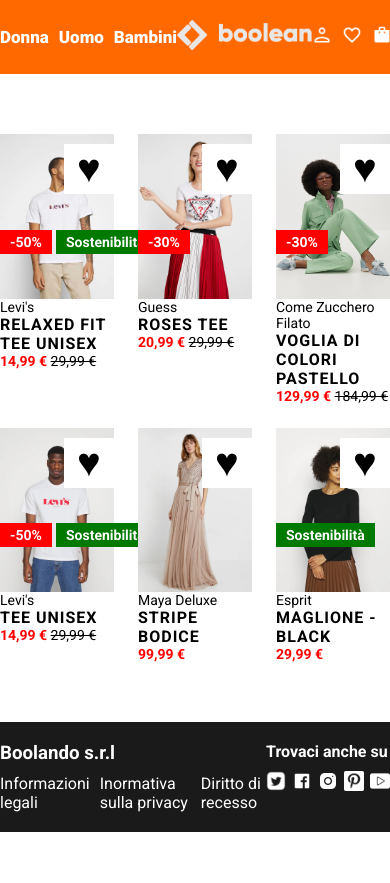
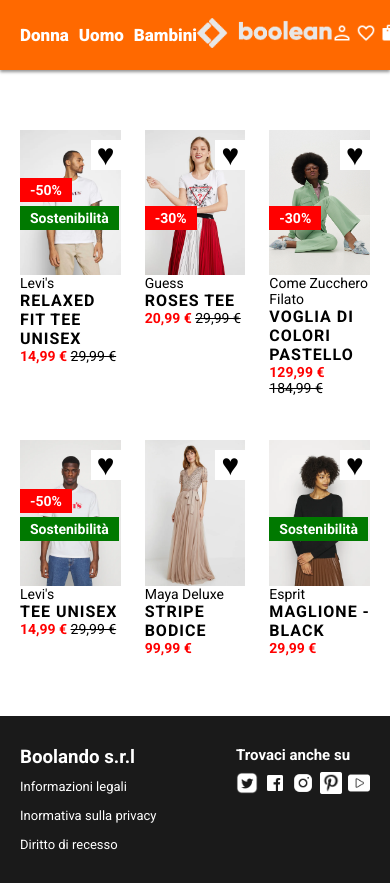
Before and after one commit to M6Irinel/html-css-boolando, a plain HTML site: page index.html in a window 390 px wide. Before the commit the page ends 844 px from the top, so only its background shows below. Drawn offline with Linux system fonts and the light colour scheme.

Commit message:
sistemato piccole cose, fatto anche responsive

```diff
--- a/css/style.css
+++ b/css/style.css
@@ -17,7 +17,7 @@ ul, ol, menu {
 }
 
 .structure {
-    max-width: 1378px;
+    max-width: 1418px;
     margin: 0 auto;
 }
 
@@ -25,12 +25,18 @@ ul, ol, menu {
 
 header {
     background-color: #ff6900;
+    box-shadow: 0 2px 3px #939393;
+    position: fixed;
+    top: 0;
+    left: 0;
+    width: 100%;
+    z-index: 10;
 }
 
 header .structure {
     justify-content: space-between;
     align-items: center;
-    padding: 20px 0;
+    padding: 18px 20px;
 }
 
 .suitable {
@@ -50,10 +56,11 @@ header .structure {
 
 .logo img {
     height: 30px;
+    cursor: pointer;
 }
 
 .options {
-    gap: 10px;
+    gap: 4px;
 }
 
 .options img {
@@ -63,10 +70,14 @@ header .structure {
 
 /* main =============================================*/
 
+main {
+    padding-top: 50px;
+}
+
 main .structure {
     flex-wrap: wrap;
     gap: 24px;
-    padding: 60px 0;
+    padding: 60px 20px;
 }
 
 main img {
@@ -74,6 +85,7 @@ main img {
 }
 
 .card {
+    margin-top: 20px;
     width: calc((100% - 24px * 2) / 3);
 }
 
@@ -179,11 +191,11 @@ footer * {
 
 footer .structure {
     justify-content: space-between;
-    padding: 20px 0;
+    padding: 30px 20px;
 }
 
 footer .structure .title {
-    margin-bottom: 10px;
+    margin-bottom: 8px;
 }
 
 .left .links {
@@ -192,6 +204,7 @@ footer .structure .title {
 
 .left .links a {
     text-decoration: none;
+    font-size: 13px;
 }
 
 .left .links a:hover {
@@ -202,8 +215,31 @@ footer .structure .title {
     gap: 6px;
 }
 
+.right .title{
+    font-size: 15px;
+}
+
 .icons_media img {
     filter: invert(1);
-    height: 20px;
-    width: 20px;
+    height: 22px;
+    width: 22px;
 }
+
+/* media query */
+
+@media (max-width: 600px) {
+    .discount {
+        flex-direction: column;
+        align-items: flex-start;
+    }
+    .heart {
+        width: 30px;
+        height: 30px;
+        line-height: 30px;
+        font-size: 30px;
+    }
+    .links {
+        flex-direction: column;
+        align-items: flex-start;
+    }
+}
```
